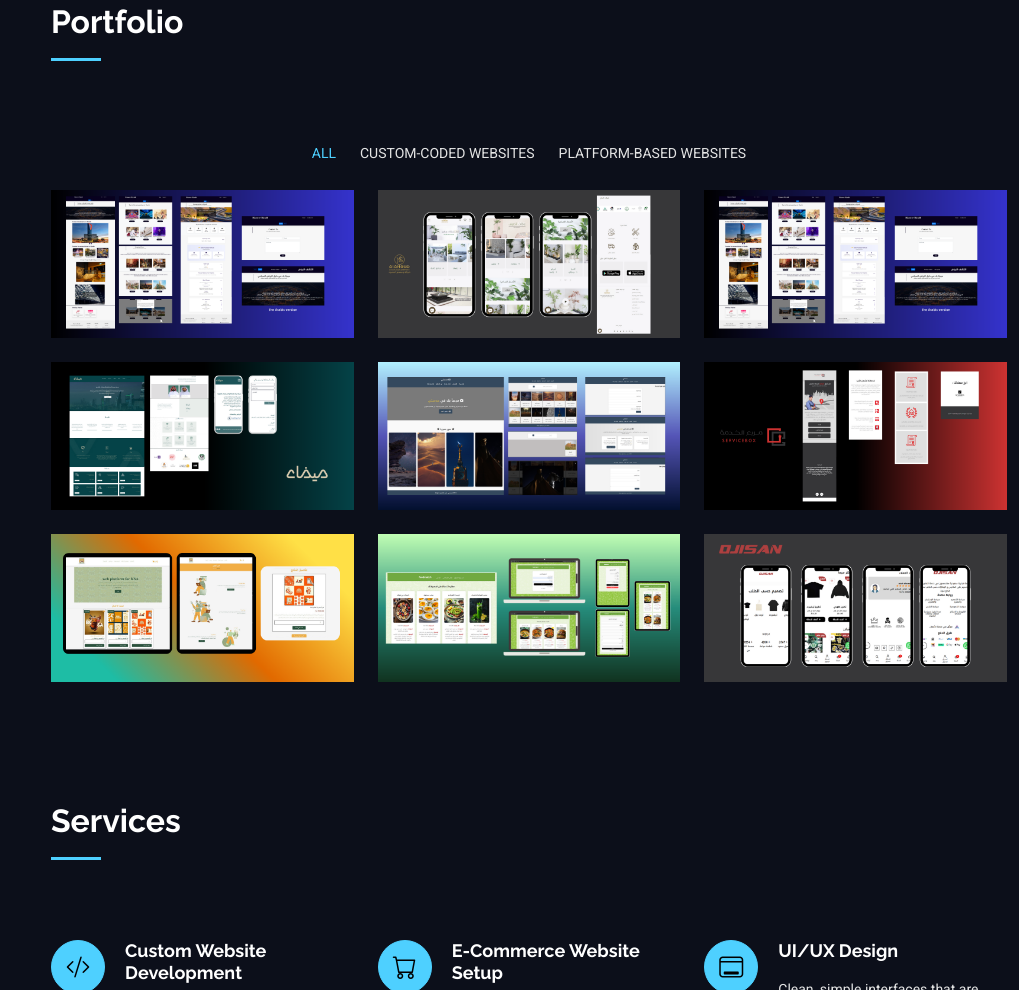
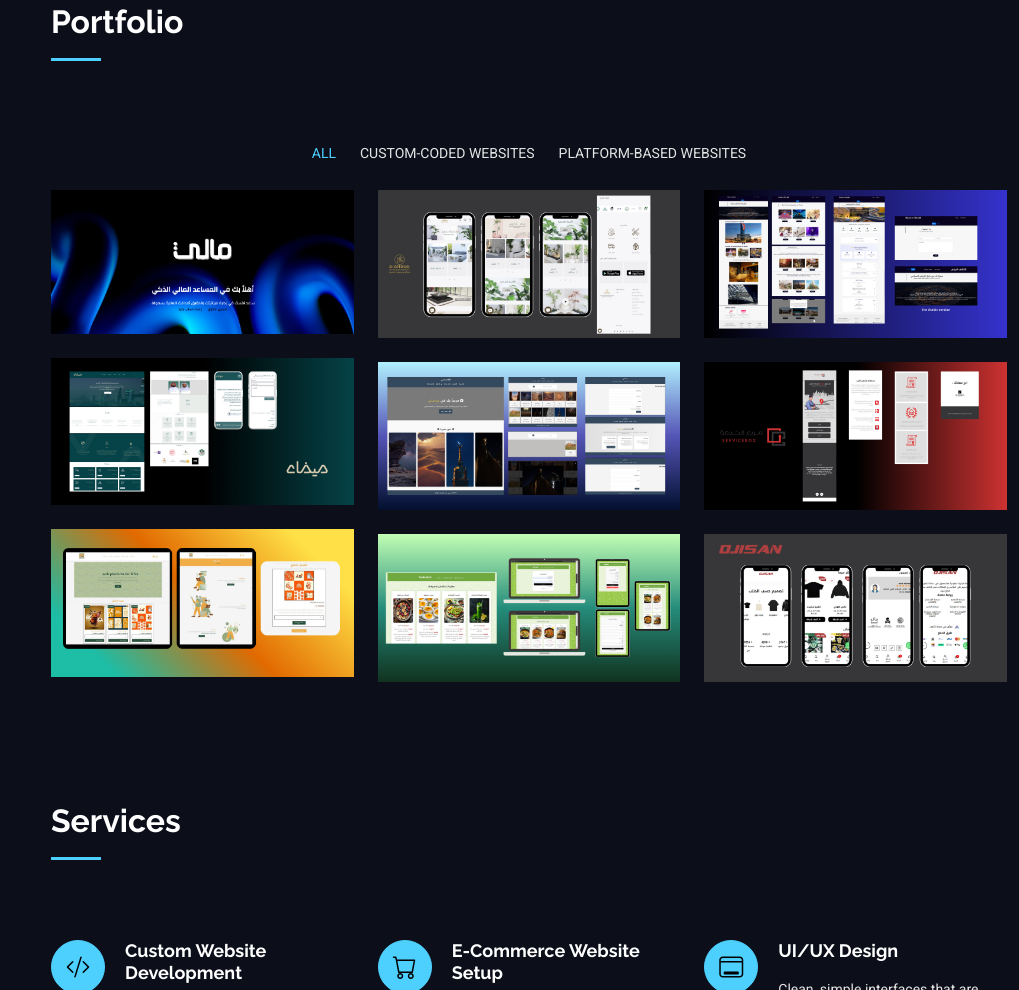
Before and after one commit to hadeel-alanazi/portfolio, a plain HTML site: page index.html in a window 1280 px wide. Shown: the part 2957-3947 px from the top of the page, without its empty margins (261-1280 px from the left). Drawn offline with Linux system fonts and the light colour scheme.

Commit message:
Update index.html

```diff
--- a/index.html
+++ b/index.html
@@ -284,7 +284,7 @@
 
              <div class="col-lg-4 col-md-6 portfolio-item isotope-item filter-custom">
               <div class="portfolio-content h-100">
-                <img src="assets/img/portfolio/Discover-Riyadh/poster.png" class="img-fluid" alt="">
+                <img src="assets/img/portfolio/maly/img1.png" class="img-fluid" alt="">
                 <div class="portfolio-info">
                   <h4>website 1</h4>
                   <p>maly</p>
```
